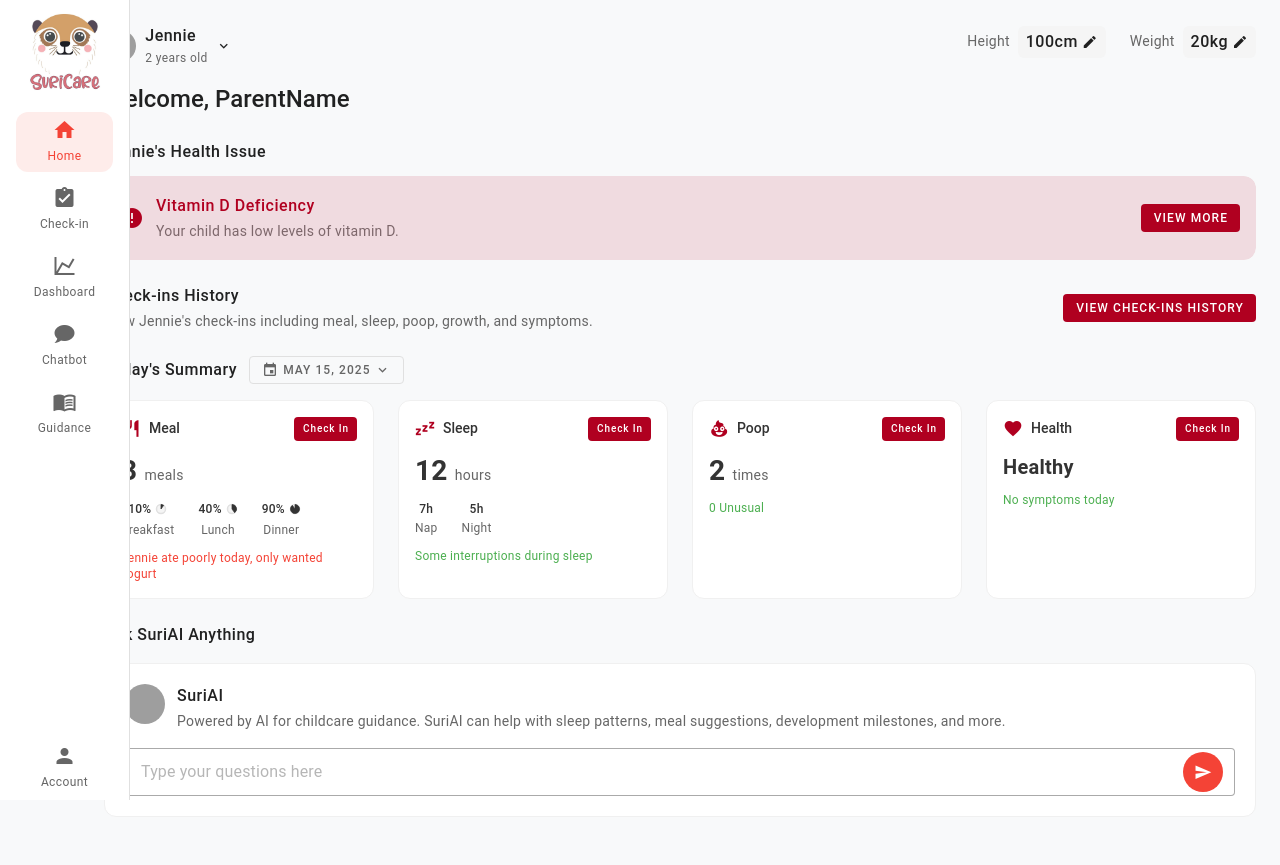
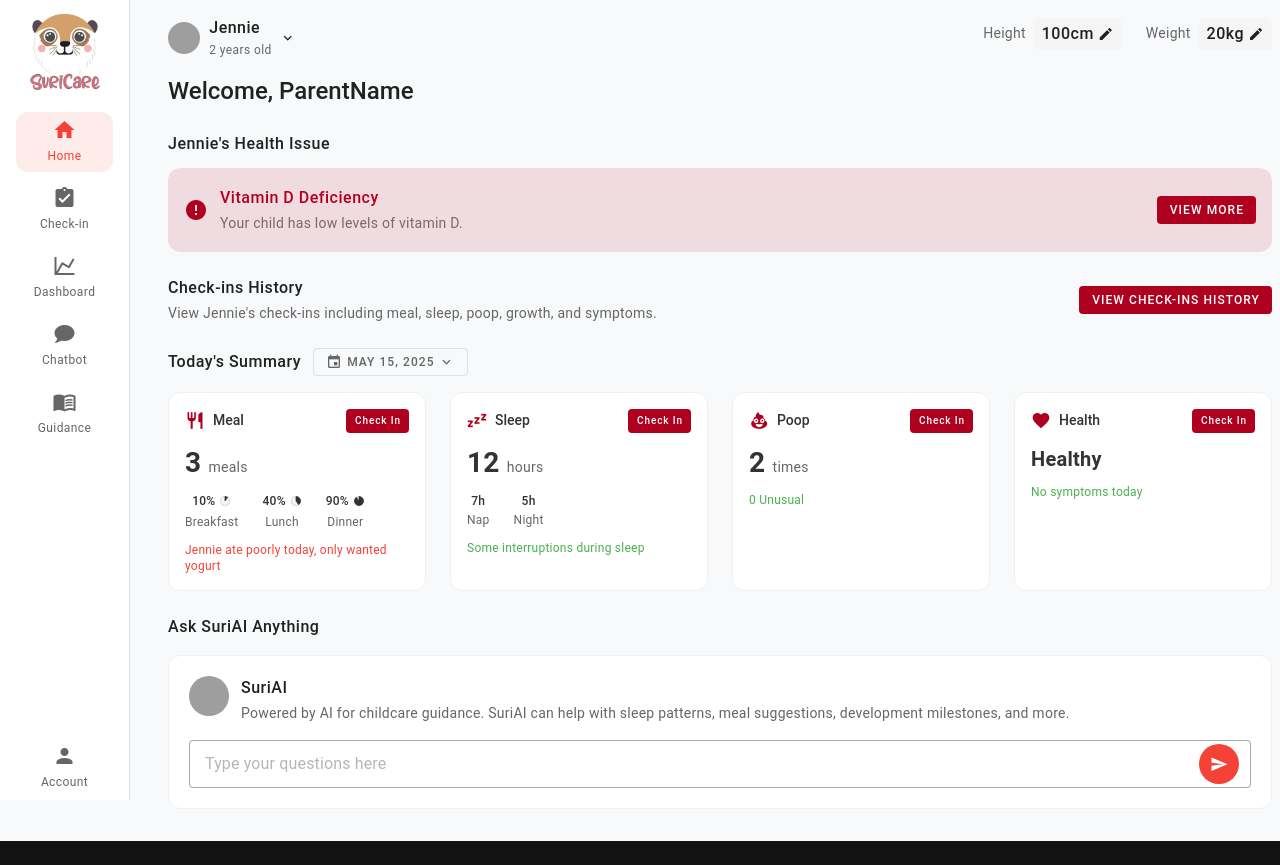
Before and after one commit to weichingtay/SuriCare, a Vue app in the folder frontend/: page / in a window 1280 px wide. After the commit the page ends 841 px from the top, so only its background shows below. Built offline with nearby package versions, Linux system fonts and the light colour scheme; grey boxes are pictures that could not be loaded; a small style sheet from the web is missing.

Commit message:
fixed overlapping navbar

```diff
--- a/frontend/src/pages/index.vue
+++ b/frontend/src/pages/index.vue
@@ -4,6 +4,7 @@
   <v-app theme="light">
     <!-- Fixed sidebar navigation -->
     <v-navigation-drawer
+      app
       permanent
       rail
       rail-width="160"
@@ -84,8 +85,8 @@
     </v-navigation-drawer>
 
     <!-- Main content area -->
-    <v-main style="background-color: #f8f9fa; padding-left: 80px;">
-      <v-container fluid class="pa-6">
+    <v-main style="background-color: #f8f9fa; ">
+      <v-container fluid class="pa-2 pt-4">
         <!-- Top section with child selector and growth data -->
         <div class="d-flex align-center justify-space-between mb-6">
           <!-- Child selector -->
```
